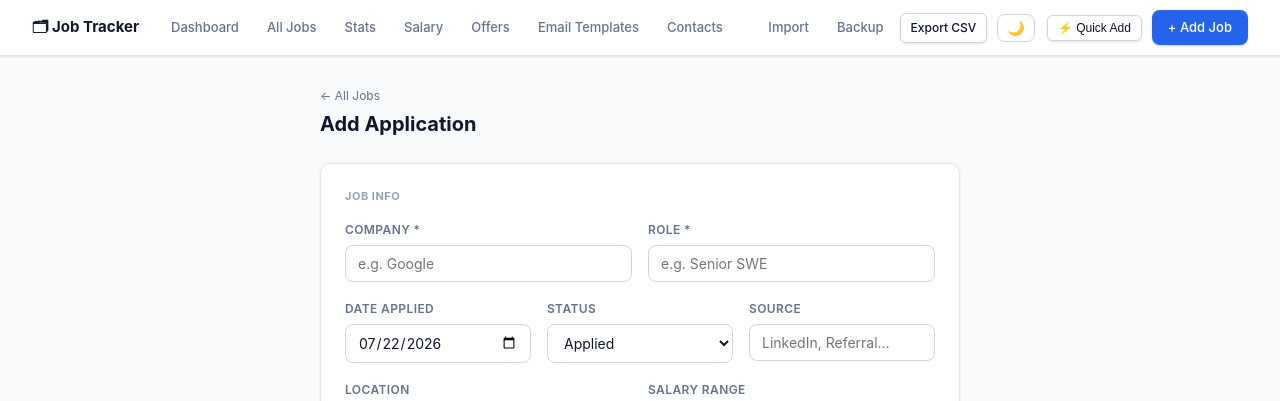
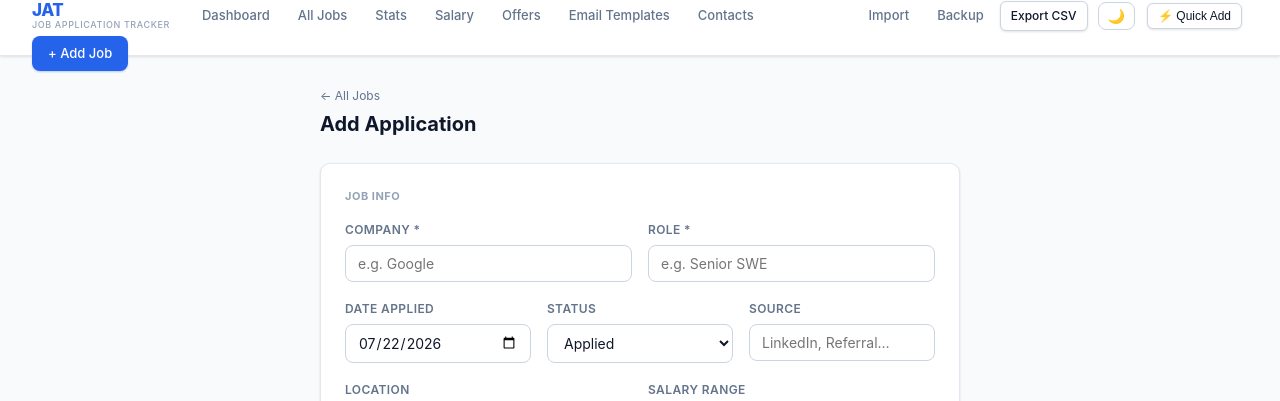
Before and after one commit to sananakther6642/JobApplicatonTracker, a Flask app: page /add in a window 1280 px wide. Shown: the top 401 px of the page. Run offline with Flask 3, Linux system fonts and the light colour scheme.

Commit message:
Rebrand nav logo to JAT with Job Application Tracker subtitle

```diff
--- a/templates/base.html
+++ b/templates/base.html
@@ -277,7 +277,10 @@
 </head>
 <body>
 <nav>
-  <span class="brand">🗂 Job Tracker</span>
+  <span class="brand" style="flex-direction:column;align-items:flex-start;gap:1px;line-height:1">
+    <span style="font-size:17px;font-weight:800;letter-spacing:-.5px;color:var(--accent)">JAT</span>
+    <span style="font-size:9px;font-weight:500;color:var(--text3);text-transform:uppercase;letter-spacing:.6px">Job Application Tracker</span>
+  </span>
   <a href="{{ url_for('dashboard') }}" class="nav-link {% if request.endpoint == 'dashboard' %}active{% endif %}" title="Dashboard (D)">Dashboard</a>
   <a href="{{ url_for('index') }}" class="nav-link {% if request.endpoint == 'index' %}active{% endif %}" title="All Jobs (J)">All Jobs</a>
   <a href="{{ url_for('stats') }}" class="nav-link {% if request.endpoint == 'stats' %}active{% endif %}" title="Stats (S)">Stats</a>
```
